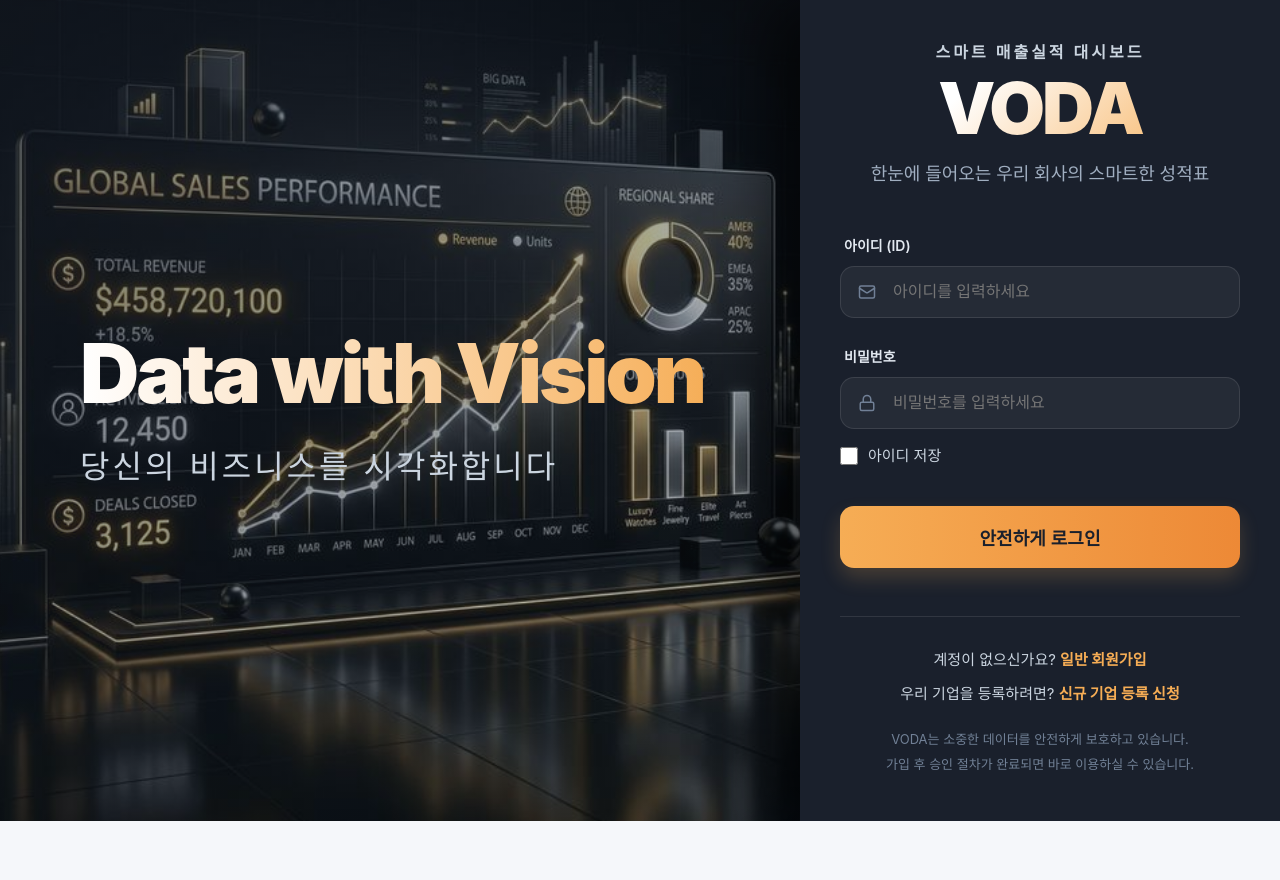
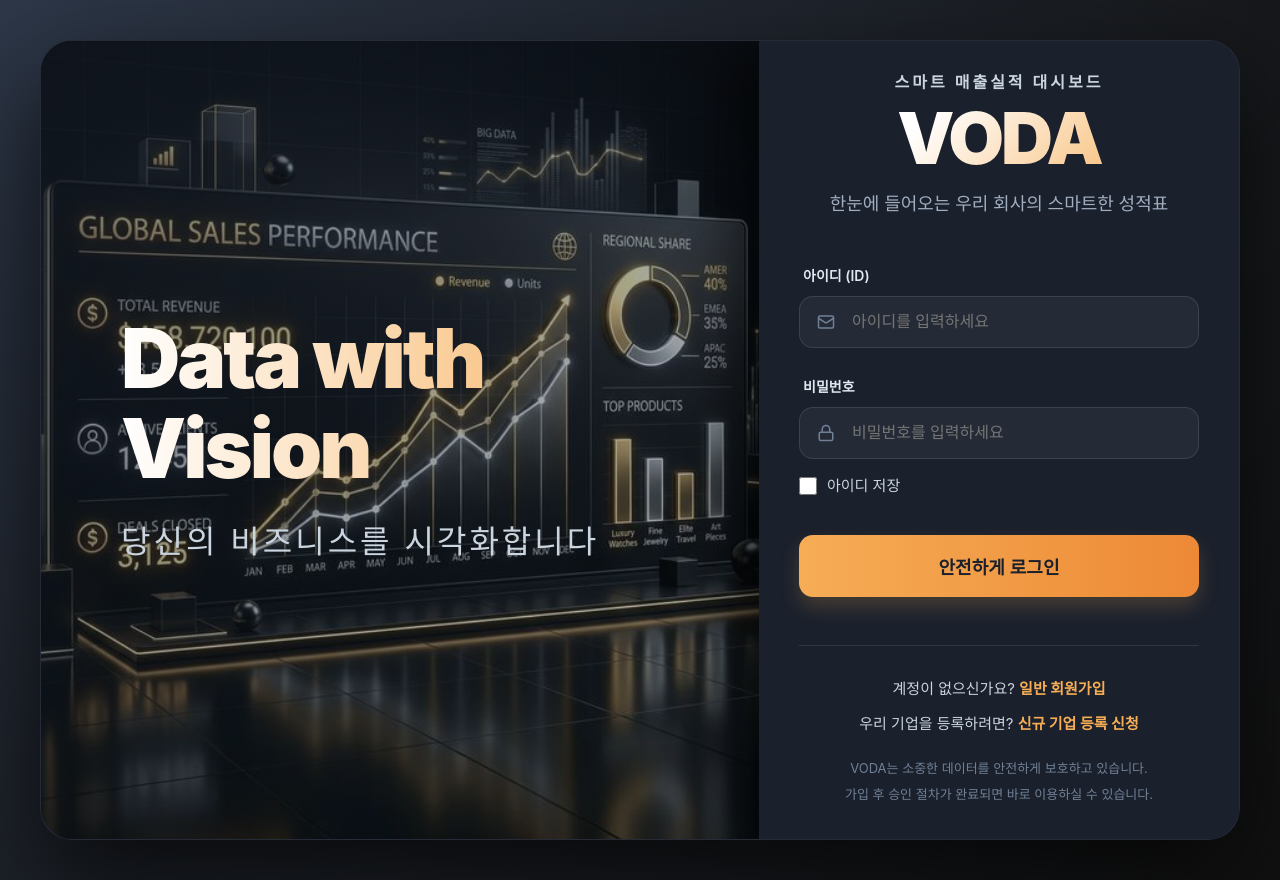
Before and after one commit to emasterdrs/sales-dashboard-v3, a React (Vite) app: page /login in a window 1280 px wide. Before the commit the page ends 821 px from the top, so only its background shows below. Built offline with nearby package versions, Linux system fonts and the light colour scheme.

Commit message:
design: contained login layout in a premium floating box for better UX on large screens

```diff
--- a/src/pages/Auth/LoginPage.module.css
+++ b/src/pages/Auth/LoginPage.module.css
@@ -1,9 +1,23 @@
 .container {
   min-height: 100vh;
   display: flex;
-  background: #111;
+  align-items: center;
+  justify-content: center;
+  background: radial-gradient(circle at top left, #2d3748 0%, #111 100%);
   font-family: 'Inter', system-ui, -apple-system, sans-serif;
+  padding: 40px;
+}
+
+.loginWrapper {
+  width: 100%;
+  max-width: 1200px;
+  height: 800px;
+  display: flex;
+  background: #1a202c;
+  border-radius: 32px;
   overflow: hidden;
+  box-shadow: 0 40px 100px rgba(0, 0, 0, 0.7);
+  border: 1px solid rgba(255, 255, 255, 0.05);
 }
 
 /* Image Section Styles */
--- a/src/pages/Auth/LoginPage.tsx
+++ b/src/pages/Auth/LoginPage.tsx
@@ -76,6 +76,7 @@ const LoginPage: React.FC = () => {
 
     return (
         <div className={styles.container}>
+            <div className={styles.loginWrapper}>
                 {/* Left Side: Premium Brand Image */}
                 <div className={styles.imageSection}>
                     <div className={styles.overlay}></div>
@@ -159,6 +160,7 @@ const LoginPage: React.FC = () => {
                     </div>
                 </div>
             </div>
+        </div>
     );
 };
 
```
Lines whose indentation alone changed are shown as unchanged.
